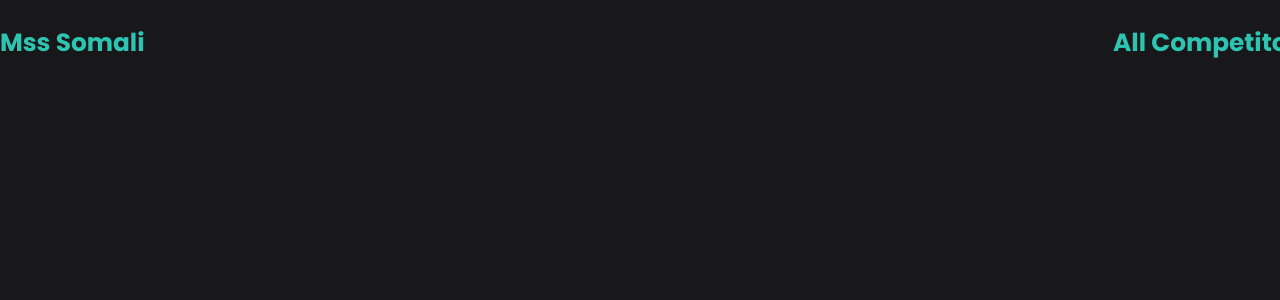
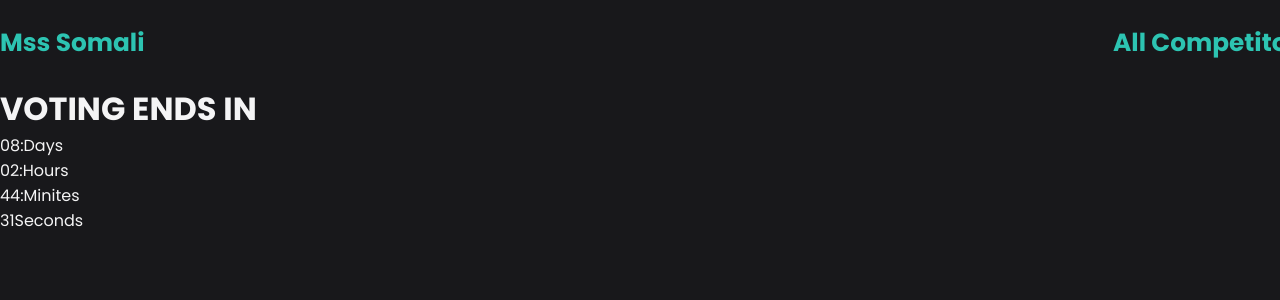
Before and after one commit to AbdullahiKhalif/mss-somali, a React (Vite) app: page / in a window 1280 px wide. Shown: the top 300 px of the page. Built offline with nearby package versions, Linux system fonts and the light colour scheme.

Commit message:
adding Timer components

```diff
--- a/src/App.jsx
+++ b/src/App.jsx
@@ -1,5 +1,6 @@
 import { useState } from 'react'
 import Header from './Components/Header/Header'
+import Timer from './Components/Timer/Timer'
 
 function App() {
 
@@ -7,6 +8,7 @@ function App() {
     <>
      <div>
       <Header/>
+      <Timer/>
      </div>
     </>
   )
--- /dev/null
+++ b/src/Components/Timer/Timer.jsx
@@ -0,0 +1,29 @@
+import React from 'react'
+import styles from "./timer.module.scss"
+const Timer = () => {
+  return (
+    <div className={styles.countdown}>
+        <h1>VOTING ENDS IN</h1>
+        <div className={styles.timer}>
+            <div className={styles.digit_text}>
+                <span className={styles.digit}>08:</span>
+                <span className={styles.text}>Days</span>
+            </div>
+            <div className={styles.digit_text}>
+                <span className={styles.digit}>02:</span>
+                <span className={styles.text}>Hours</span>
+            </div>
+            <div className={styles.digit_text}>
+                <span className={styles.digit}>44:</span>
+                <span className={styles.text}>Minites</span>
+            </div>
+            <div className={styles.digit_text}>
+                <span className={styles.digit}>31</span>
+                <span className={styles.text}>Seconds</span>
+            </div>
+        </div>
+    </div>
+  )
+}
+
+export default Timer
```
Also changed, not shown: src/Components/Timer/timer.module.scss (added).
